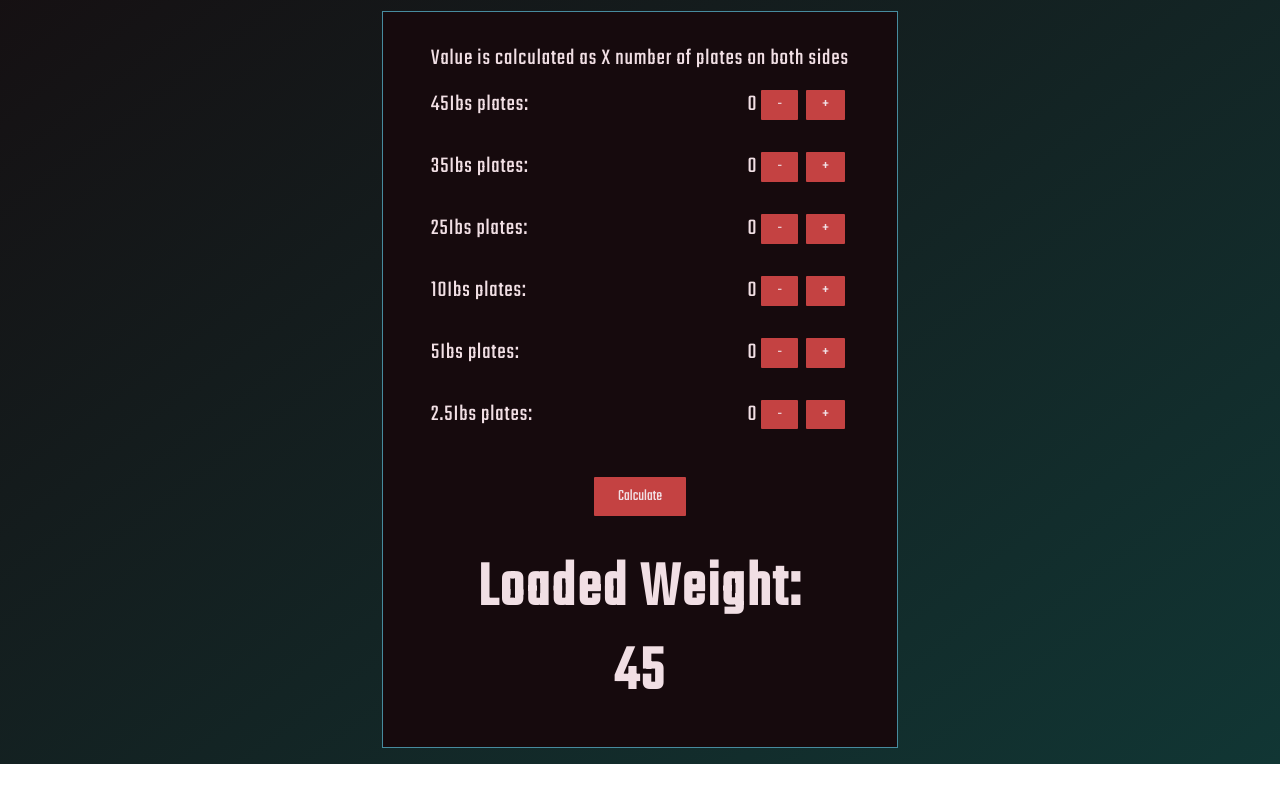
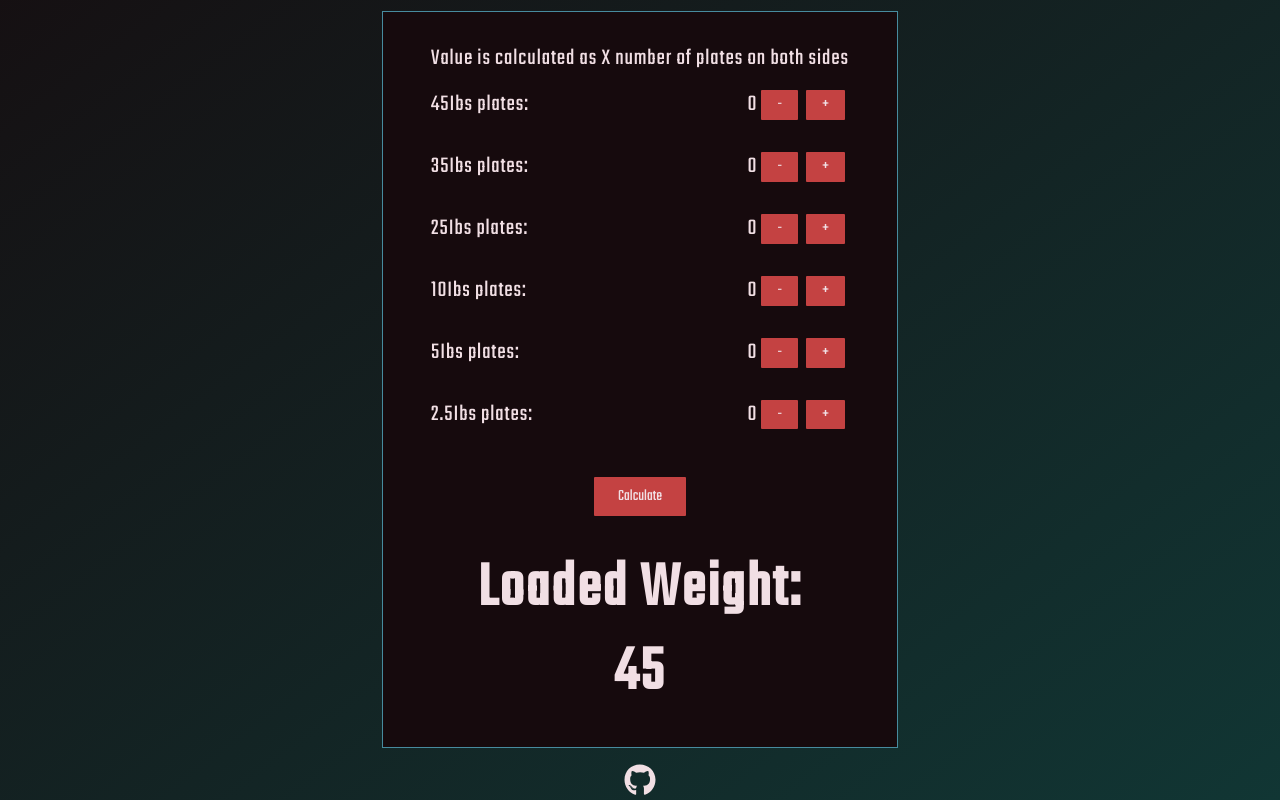
Before and after one commit to TannerCoker/GymWeightCalculator, a React (Create React App) app in the folder gymweightcalculator/: page / in a window 1280 px wide. Shown: the part 278-1078 px from the top of the page. Before the commit the page ends 1042 px from the top, so only its background shows below. Built offline with nearby package versions, Linux system fonts and the light colour scheme.

Commit message:
Added a footer with link to personal github

```diff
--- a/gymweightcalculator/src/App.js
+++ b/gymweightcalculator/src/App.js
@@ -1,5 +1,5 @@
 import React from 'react'
-import { Header, BarbellCalculator } from './containers';
+import { Header, BarbellCalculator, Footer } from './containers';
 import { Banner } from './components';
 
 import './App.css';
@@ -10,6 +10,7 @@ const App = () => {
       <Banner title='Plate Calculator'/>
       <Header />
       <BarbellCalculator />
+      <Footer />
     </div>
   )
 }
--- /dev/null
+++ b/gymweightcalculator/src/containers/Footer/Footer.css
@@ -0,0 +1,5 @@
+.app__footer-links {
+    display: flex;
+    justify-content: center;
+    color: var(--color-white);
+}
--- /dev/null
+++ b/gymweightcalculator/src/containers/Footer/Footer.jsx
@@ -0,0 +1,18 @@
+import React from 'react'
+import { FaGithub } from 'react-icons/fa';
+
+import './Footer.css';
+
+const Footer = () => {
+  return (
+    <div className='app__footer'>
+        <div className='app__footer-links'>
+            <a href='https://github.com/TannerCoker' target='_blank'>
+                <FaGithub size={32} />
+            </a>
+        </div>
+    </div>
+  )
+}
+
+export default Footer
--- a/gymweightcalculator/src/containers/index.js
+++ b/gymweightcalculator/src/containers/index.js
@@ -1,7 +1,9 @@
 import Header from './Header/Header';
 import BarbellCalculator from './BarbellCalculator/BarbellCalculator';
+import Footer from './Footer/Footer'
 
 export {
     Header,
-    BarbellCalculator
+    BarbellCalculator,
+    Footer
 };
```
